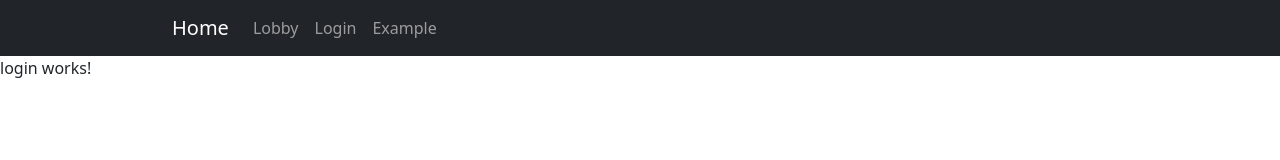
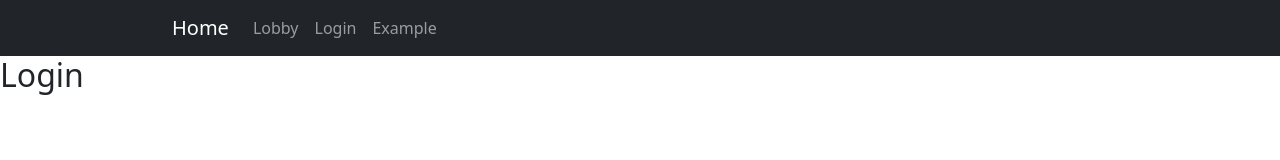
Before and after one commit to Efelante-Volador/albion-api, an Angular app in the folder albion-app/: page /login in a window 1280 px wide. Shown: the top 160 px of the page. Built offline with nearby package versions, Linux system fonts and the light colour scheme.

Commit message:
cambios de sitios para mantener un tamaño de pagina

```diff
--- a/albion-app/angular.json
+++ b/albion-app/angular.json
@@ -102,5 +102,8 @@
         }
       }
     }
+  },
+  "cli": {
+    "analytics": false
   }
 }
--- a/albion-app/src/app/app.component.css
+++ b/albion-app/src/app/app.component.css
@@ -3,7 +3,7 @@ html {
     color: white;
 }
 #contenido{
-    min-height: 70vh;
+    min-height: auto;
 }
 .footer {
     padding-top:10px;
--- a/albion-app/src/app/vistas/example/example.component.css
+++ b/albion-app/src/app/vistas/example/example.component.css
@@ -0,0 +1,3 @@
+#contenido{
+    height:70vh;
+}
--- a/albion-app/src/app/vistas/example/example.component.html
+++ b/albion-app/src/app/vistas/example/example.component.html
@@ -1 +1,3 @@
-<p>example works!</p>
+<div id="contenido">
+    <p>example works!</p>
+</div>
--- a/albion-app/src/app/vistas/lobby/lobby.component.css
+++ b/albion-app/src/app/vistas/lobby/lobby.component.css
@@ -0,0 +1,3 @@
+#contenido{
+    height:70vh;
+}
--- a/albion-app/src/app/vistas/lobby/lobby.component.html
+++ b/albion-app/src/app/vistas/lobby/lobby.component.html
@@ -1 +1,3 @@
-<h2>Este es Lobby</h2>
+<div id="contenido">
+    <h2>Este es Lobby</h2>
+</div>
--- a/albion-app/src/app/vistas/login/login.component.css
+++ b/albion-app/src/app/vistas/login/login.component.css
@@ -0,0 +1,3 @@
+#contenido{
+    height:70vh;
+}
--- a/albion-app/src/app/vistas/login/login.component.html
+++ b/albion-app/src/app/vistas/login/login.component.html
@@ -1 +1,3 @@
-<p>login works!</p>
+<div id="contenido">
+    <h2>Login</h2>
+</div>
```
Also changed, not shown: 1 other file (tests, documents, lock files or other folders).
